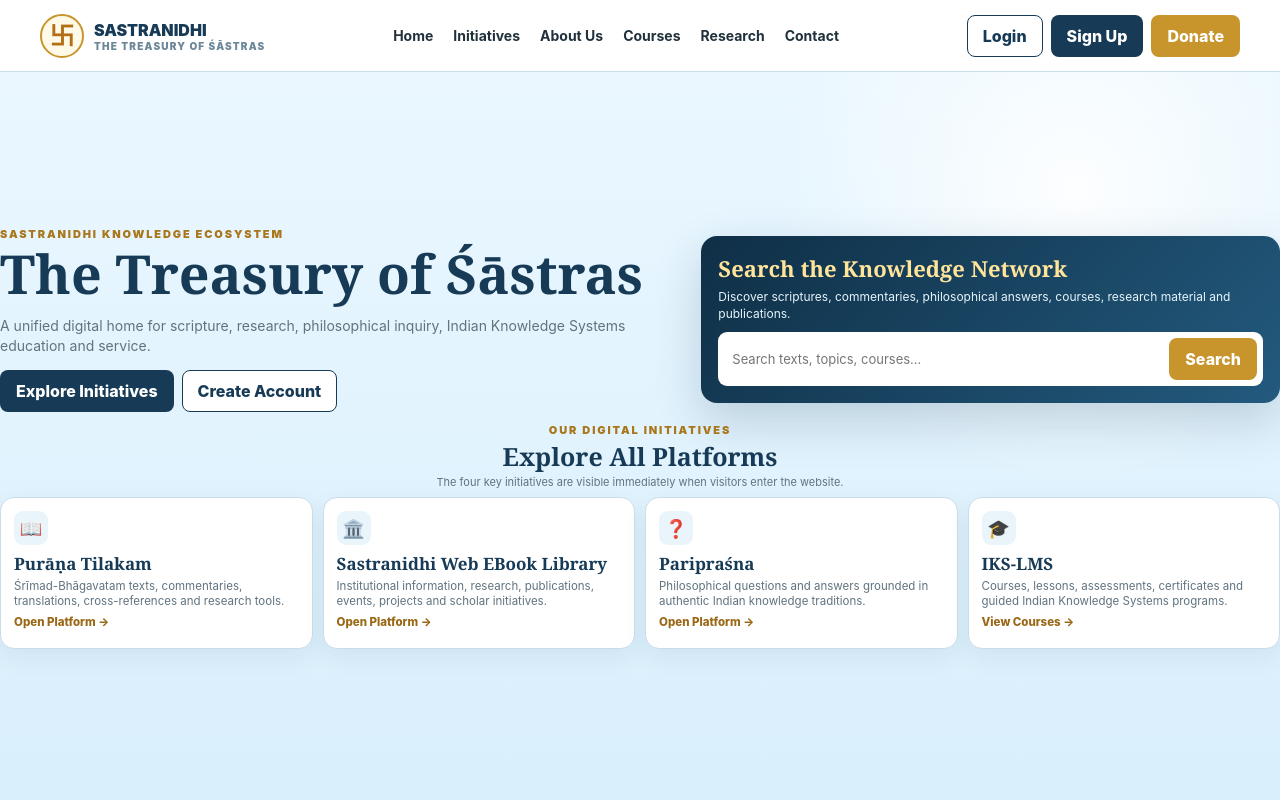
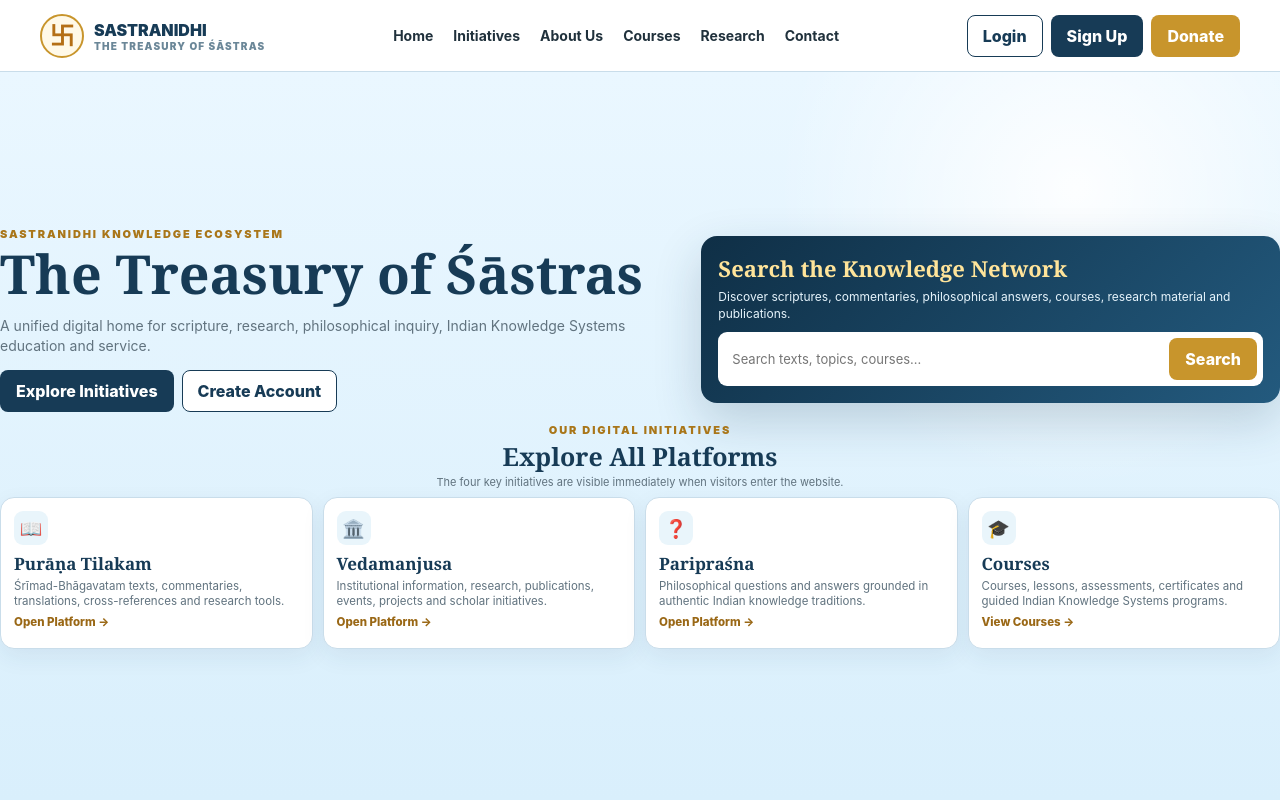
Before and after one commit to sastranidhiweb-bot/Sastranidhi-OAuth, a React (Vite) app: page / in a window 1280 px wide. Shown: the top 800 px of the page. Built offline with nearby package versions, Linux system fonts and the light colour scheme.

Commit message:
Fix card titles in root siteData.js

```diff
--- a/src/data/siteData.js
+++ b/src/data/siteData.js
@@ -14,15 +14,15 @@
     description:
       'Śrīmad-Bhāgavatam texts, commentaries, translations, cross-references and research tools.',
     linkLabel: 'Open Platform →',
-    href: 'https://puranatilakam.sastranidhi.org',
+    href: 'https://puranatilakam.com/',
   },
   {
     icon: '🏛️',
-    title: 'Sastranidhi Web EBook Library',
+    title: 'Vedamanjusa',
     description:
       'Institutional information, research, publications, events, projects and scholar initiatives.',
     linkLabel: 'Open Platform →',
-    href: 'https://www.ebook-lib.sastranidhi.org',
+    href: 'https://reader.sastranidhi.org/homePage',
   },
   {
     icon: '❓',
@@ -30,15 +30,15 @@
     description:
       'Philosophical questions and answers grounded in authentic Indian knowledge traditions.',
     linkLabel: 'Open Platform →',
-    href: 'https://pariprashna.sastranidhi.org',
+    href: 'https://qna.sastranidhi.org/',
   },
   {
     icon: '🎓',
-    title: 'IKS-LMS',
+    title: 'Courses',
     description:
       'Courses, lessons, assessments, certificates and guided Indian Knowledge Systems programs.',
     linkLabel: 'View Courses →',
-    href: 'https://lms.sastranidhi.org',
+    href: 'https://sastranidhi.edmingle.com/',
   },
 ];
 
```
